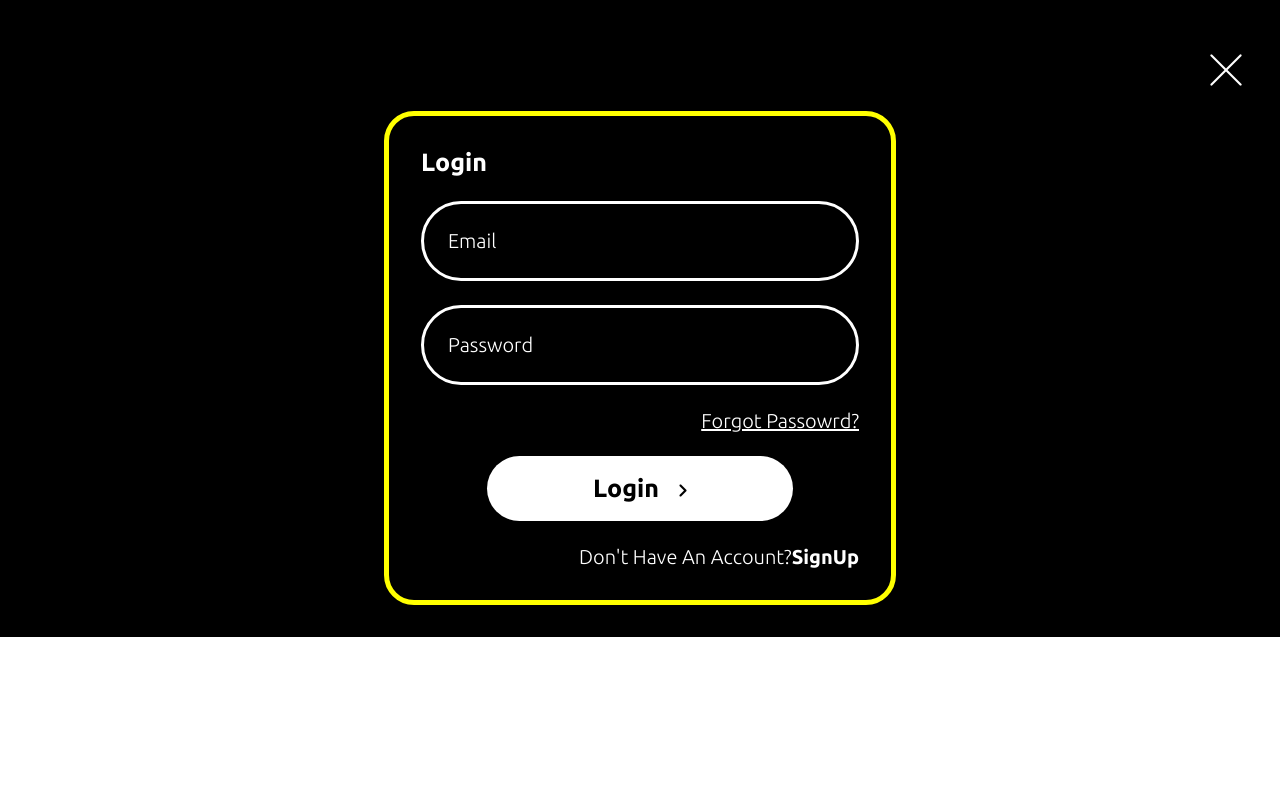
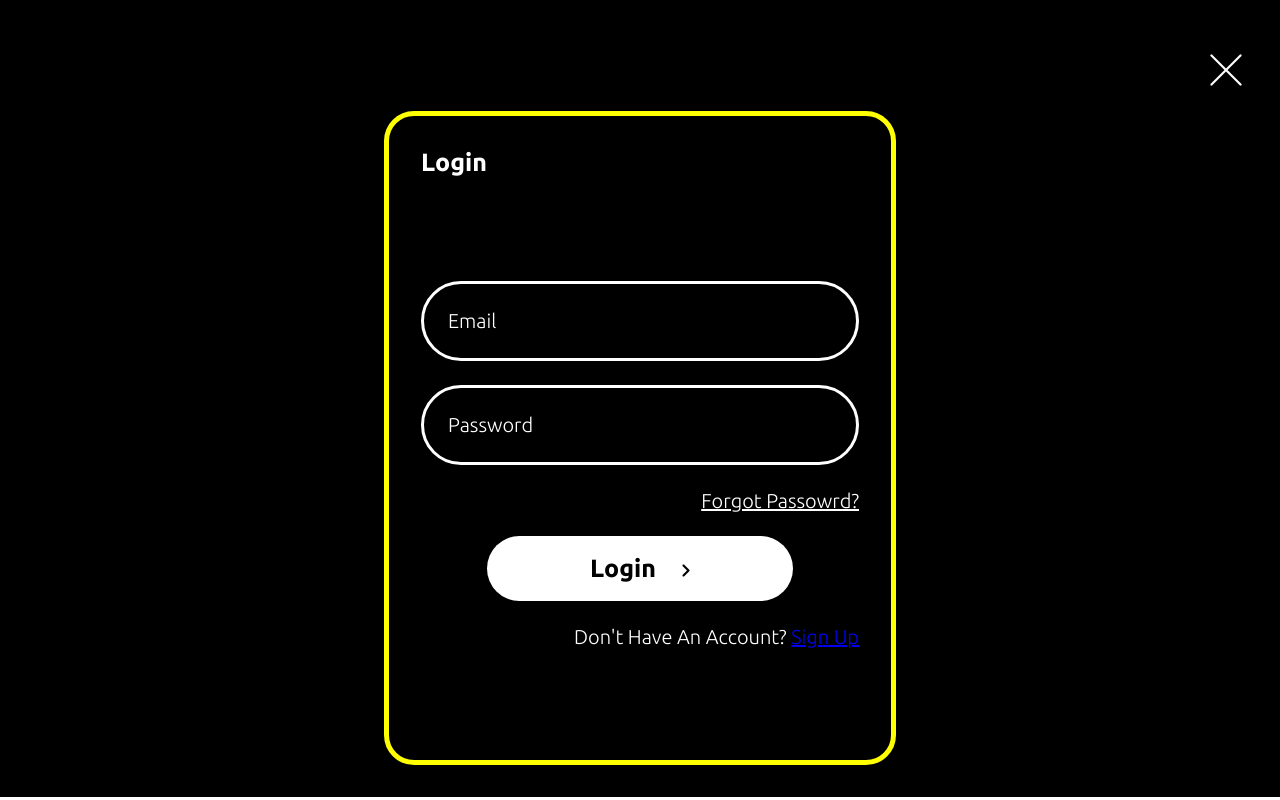
Before and after one commit to AleenaJabeen/Fitness-App, a React (Create React App) app: page /login in a window 1280 px wide. Built offline with nearby package versions, Linux system fonts and the light colour scheme.

Commit message:
changes made

```diff
--- a/src/components/LoginComponent/Login.jsx
+++ b/src/components/LoginComponent/Login.jsx
@@ -1,5 +1,5 @@
-import React from 'react'
-import styles from '../../styles/SignupStyles/Sigup.module.css';
+import React from 'react';
+import styles from '../../styles/LoginStyles/Login.module.css';
 import crossIcon from '../../assets/SignupAssets/x-01.png';
 import arrow from '../../assets/SignupAssets/Icon.png';
 import { Link } from 'react-router-dom';
@@ -7,26 +7,27 @@ import { Link } from 'react-router-dom';
 function Login() {
   return (
     <>
-      <section className={styles.signup}>
+      <section className={styles.login}>
         <div className={styles.wrapper}>
-        <Link to={"/home"} className={styles.homeBtn}><img src={crossIcon} alt="Cancel Signup icon" /></Link>
-        <form className={styles.signupForm}>
+          <Link to={"/home"} className={styles.homeBtn}><img src={crossIcon} alt="Cancel Login icon" /></Link>
+          <form className={styles.loginForm}>
             <h3>Login</h3>
-
             <input type="email" placeholder='Email' />
             <input type="password" placeholder='Password' />
             <div className={styles.frgtPass}>Forgot Passowrd?</div>
+            {/* Button to submit login */}
+            <Link to={"/home"} className={styles.loginBtn}>
+              Login <img src={arrow} alt="arrow" />
+            </Link>
 
-<Link to={"/login"} className={styles.signupBtn}>Login<img src={arrow} alt="arrow" /></Link>
-
-        <div className={styles.account}>Don't Have An Account?<span>SignUp</span></div>
-
-        </form>
-
+            <div className={styles.account}>
+              Don't Have An Account? <Link to={"/signup"}>Sign Up</Link>
+            </div>
+          </form>
         </div>
       </section>
     </>
-  )
+  );
 }
 
-export default Login
+export default Login;
--- a/src/components/SignupComponent/Signup.jsx
+++ b/src/components/SignupComponent/Signup.jsx
@@ -9,6 +9,7 @@ import { Link } from 'react-router-dom';
 function Signup() {
   return (
     <>
+
       <section className={styles.signup}>
         <div className={styles.wrapper}>
         <Link to={"/home"} className={styles.homeBtn}><img src={crossIcon} alt="Cancel Signup icon" /></Link>
--- /dev/null
+++ b/src/styles/LoginStyles/Login.module.css
@@ -0,0 +1,112 @@
+.login {
+    padding: 0;
+    margin: 0;
+    background-color: var(--background-color);
+   max-width: 1920px;
+  }
+  .login img{
+     margin-top: 1rem;
+  }
+  .homeBtn{
+      text-decoration: none;
+      align-self: flex-end;
+  }
+  .wrapper {
+    display: flex;
+    justify-content: center;
+    align-items: center;
+    flex-direction: column;
+    gap: 1rem;
+    padding: 2rem;
+  }
+  .loginForm {
+     width: 90vw;
+      display: flex;
+      justify-content: center;
+      align-items: center;
+      flex-direction: column;
+      gap: 1.5rem;
+    border-radius: 30px;
+    border: 5px solid var(--border-color);
+    padding: 2rem;
+  }
+  .loginForm h3{
+      color: var(--input-border-color);
+     align-self: flex-start;
+  font-size: 25px;
+  font-weight: 700;
+  line-height: 28.73px;
+  padding-bottom: 5rem;
+
+  }
+  .loginForm input {
+    width: 100%;
+    height: 80px;
+    padding-left: 1.5rem;
+    background-color: transparent;
+    border-radius: 50px;
+    border: 3px solid var(--input-border-color);
+    opacity: 0px;
+  }
+  .loginForm input::placeholder{
+      color: var(--input-border-color);
+  font-size: 20px;
+  font-weight: 300;
+  line-height: 22.98px;
+  }
+  .loginForm input[type="password"],input[type="email"]{
+      color: var(--input-border-color);
+      font-size: 20px;
+      font-weight: 300;
+      line-height: 22.98px;
+  }
+  input:focus{
+      outline: none;
+  }
+  .frgtPass{
+  font-size: 20px;
+  font-weight: 300;
+  line-height: 22.98px;
+  align-self: flex-end;
+  text-decoration: underline;
+  color: var(--input-border-color);
+
+  }
+  .loginBtn{
+     width: 70%;
+  background-color: var(--input-border-color);
+  height: 65px;
+  font-size: 25px;
+  font-weight: 700;
+  line-height: 28.73px;
+  text-align: center;
+  color: var(--background-color);
+  gap: 20px;
+  border-radius: 50px;
+  padding: .75rem;
+  text-decoration: none;
+  }
+  .loginBtn img{
+  padding-left: 20px;
+  }
+
+  .account{
+      color: var(--input-border-color);
+  font-size: 20px;
+  font-weight: 300;
+  line-height: 22.98px;
+  align-self: flex-end;
+  padding-bottom: 5rem;
+
+  }
+  .account span{
+  font-weight: 700;
+
+
+  }
+  @media (min-width:900px){
+      .loginForm{
+          width: 40vw;
+      }
+
+  }
```
